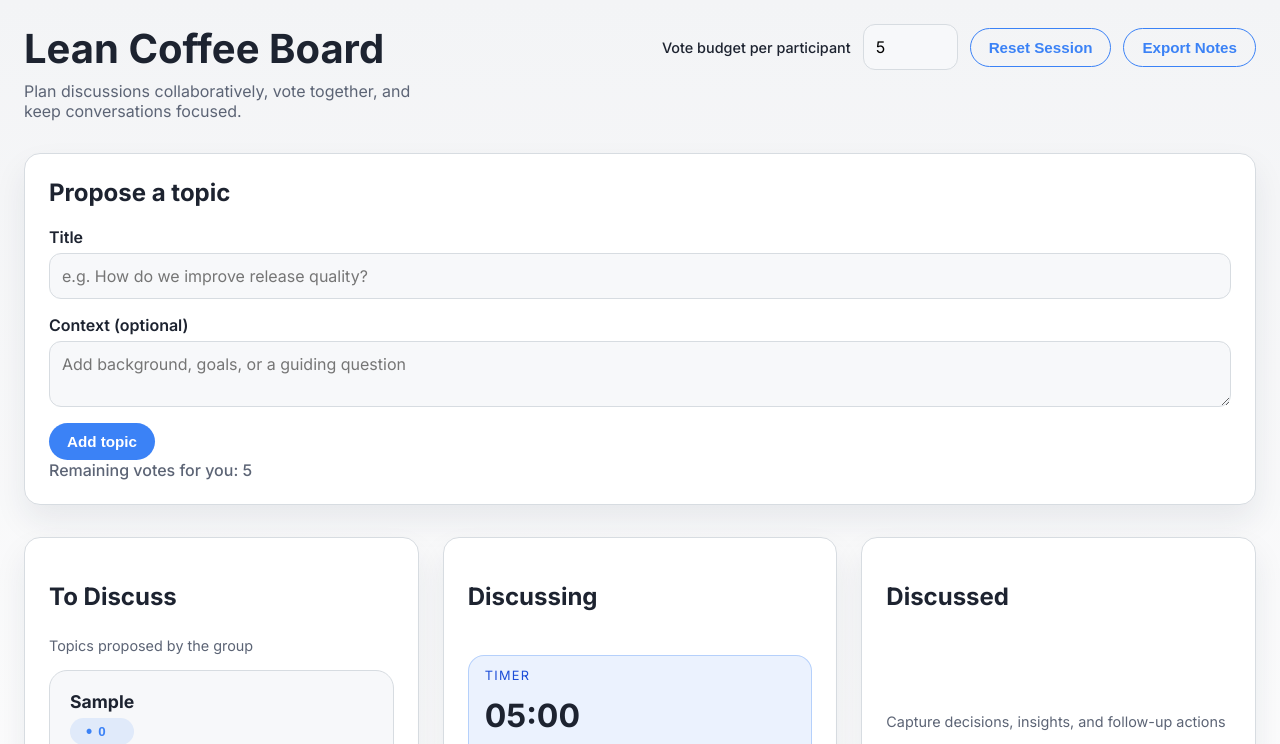
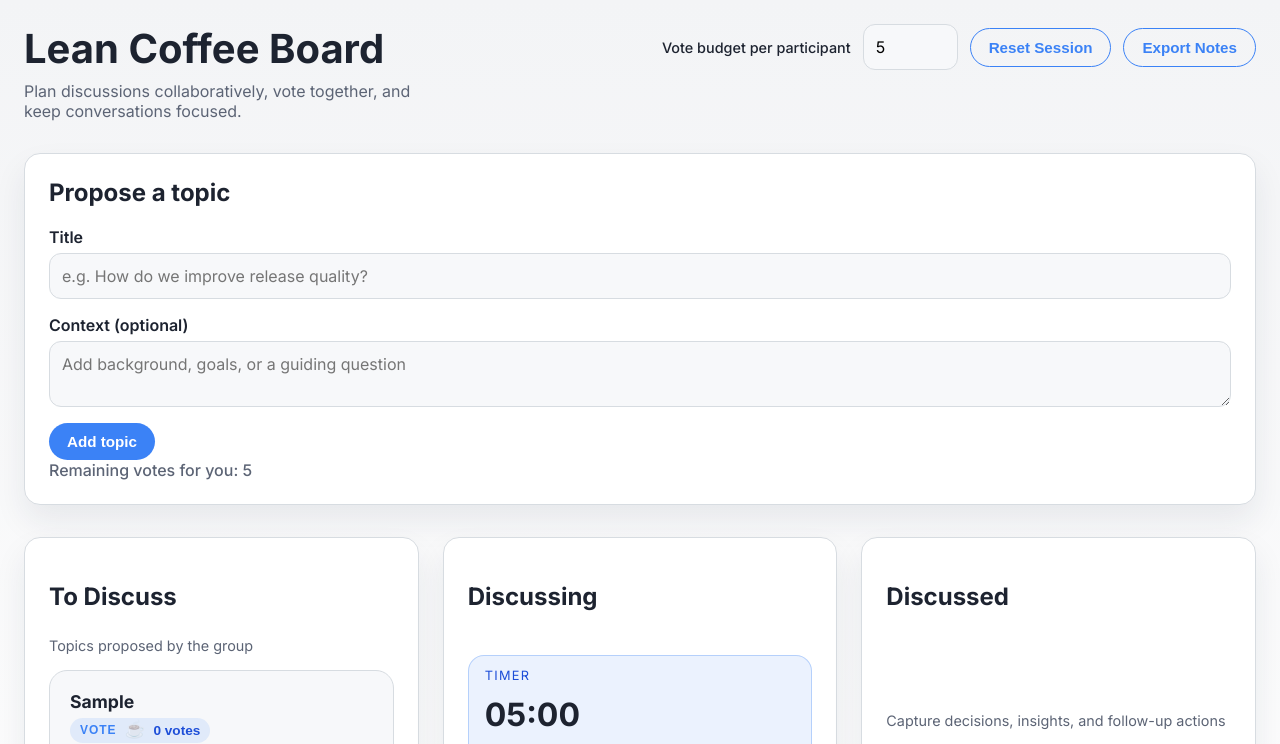
Before and after one commit to gutwepe/LeanCoffee, a plain HTML site: page index.html in a window 1280 px wide. Both pictures are taken after typing "Sample", "Sample" into the empty fields and a click on the button "Add topic". Shown: the top 744 px of the page. Drawn offline with Linux system fonts and the light colour scheme.

Commit message:
Add coffee icon voting UI

```diff
--- a/index.html
+++ b/index.html
@@ -90,9 +90,10 @@
       <header class="topic-header">
         <h3 class="topic-title"></h3>
         <div class="vote-chip" aria-live="polite">
-          <button class="vote-btn" type="button" title="Toggle vote" aria-label="Toggle vote">
-            <span class="vote-icon">•</span>
-            <span class="vote-count">0</span>
+          <button class="vote-btn" type="button" title="Toggle vote" aria-pressed="false">
+            <span class="vote-label">Vote</span>
+            <span class="coffee-stack" aria-hidden="true"></span>
+            <span class="vote-count" aria-live="polite">0</span>
           </button>
         </div>
       </header>
--- a/script.js
+++ b/script.js
@@ -1,6 +1,7 @@
 const STORAGE_KEY = 'lean-coffee-state-v1';
 const VOTE_KEY = 'lean-coffee-votes-v1';
 const DEFAULT_TIMER = 5 * 60; // seconds
+const MAX_COFFEE_ICONS = 5;
 
 const topicTemplate = document.getElementById('topicTemplate');
 const todoColumn = document.getElementById('todoColumn');
@@ -267,6 +268,38 @@ function renderBoard() {
   updateTimerUI();
 }
 
+function renderCoffeeStack(container, votes) {
+  container.innerHTML = '';
+  container.dataset.count = String(votes);
+
+  if (votes <= 0) {
+    container.classList.add('is-empty');
+    container.append(createCoffeeIcon());
+    return;
+  }
+
+  container.classList.remove('is-empty');
+  const iconCount = Math.min(votes, MAX_COFFEE_ICONS);
+
+  for (let i = 0; i < iconCount; i += 1) {
+    container.append(createCoffeeIcon());
+  }
+
+  if (votes > MAX_COFFEE_ICONS) {
+    const overflow = document.createElement('span');
+    overflow.className = 'coffee-overflow';
+    overflow.textContent = `+${votes - MAX_COFFEE_ICONS}`;
+    container.append(overflow);
+  }
+}
+
+function createCoffeeIcon() {
+  const icon = document.createElement('span');
+  icon.className = 'coffee-icon';
+  icon.textContent = '☕';
+  return icon;
+}
+
 function populateColumn(column, topics) {
   column.innerHTML = '';
   if (!topics.length) {
@@ -284,6 +317,8 @@ function populateColumn(column, topics) {
     const metaEl = card.querySelector('.topic-meta');
     const voteBtn = card.querySelector('.vote-btn');
     const voteCount = card.querySelector('.vote-count');
+    const coffeeStack = card.querySelector('.coffee-stack');
+    const voteLabel = card.querySelector('.vote-label');
     const notesInput = card.querySelector('.notes-input');
     const saveNotesBtn = card.querySelector('.save-notes');
     const actions = card.querySelector('.topic-actions');
@@ -297,13 +332,23 @@ function populateColumn(column, topics) {
       descriptionEl.hidden = true;
     }
     metaEl.textContent = `${topic.votes} vote${topic.votes === 1 ? '' : 's'} • Added ${formatRelativeDate(topic.createdAt)}`;
-    voteCount.textContent = topic.votes;
+    voteCount.textContent = `${topic.votes} ${topic.votes === 1 ? 'vote' : 'votes'}`;
+    voteCount.setAttribute('aria-label', `${topic.votes} ${topic.votes === 1 ? 'vote' : 'votes'}`);
+    renderCoffeeStack(coffeeStack, topic.votes);
 
-    if (votingState.topics[topic.id]) {
+    const hasVoted = Boolean(votingState.topics[topic.id]);
+    const limitReached = votingState.used >= votingState.limit && !hasVoted;
+
+    if (hasVoted) {
       card.classList.add('voted');
     } else {
       card.classList.remove('voted');
     }
+
+    voteLabel.textContent = hasVoted ? 'Voted' : 'Vote';
+    voteBtn.setAttribute('aria-pressed', hasVoted);
+    voteBtn.setAttribute('aria-label', `${hasVoted ? 'Remove your vote from' : 'Vote for'} ${topic.title}`);
+    voteBtn.title = limitReached ? 'Vote limit reached' : hasVoted ? 'Remove your vote' : 'Cast your vote';
 
     if (state.activeTopicId === topic.id) {
       card.classList.add('active');
@@ -324,7 +369,7 @@ function populateColumn(column, topics) {
     });
 
     voteBtn.addEventListener('click', () => toggleVote(topic));
-    voteBtn.disabled = !votingState.topics[topic.id] && votingState.used >= votingState.limit;
+    voteBtn.disabled = limitReached;
 
     const actionButtons = getActionsForTopic(topic);
     actionButtons.forEach((button) => actions.append(button));
--- a/style.css
+++ b/style.css
@@ -246,30 +246,71 @@ textarea:focus {
   background: rgba(59, 130, 246, 0.12);
   color: var(--accent);
   border-radius: 999px;
-  padding: 4px 10px;
+  padding: 4px 8px;
   display: flex;
   align-items: center;
+}
+
+.topic-card.voted .vote-chip {
+  background: rgba(59, 130, 246, 0.22);
 }
 
 .vote-btn {
   display: flex;
   align-items: center;
-  gap: 6px;
+  gap: 8px;
   border: none;
   background: transparent;
   color: inherit;
   font-weight: 600;
   cursor: pointer;
+  padding: 0 2px;
+}
+
+.vote-btn:hover:not([disabled]) {
+  color: var(--accent-dark);
 }
 
 .vote-btn[disabled] {
   cursor: not-allowed;
-  opacity: 0.5;
+  opacity: 0.6;
 }
 
-.vote-icon {
-  font-size: 1.1rem;
+.vote-btn[aria-pressed="true"] {
+  color: var(--accent-dark);
+}
+
+.vote-label {
+  font-size: 0.75rem;
+  letter-spacing: 0.08em;
+  text-transform: uppercase;
+}
+
+.vote-count {
+  font-size: 0.85rem;
+  color: var(--accent-dark);
+  font-variant-numeric: tabular-nums;
+}
+
+.coffee-stack {
+  display: flex;
+  align-items: center;
+  gap: 2px;
+}
+
+.coffee-icon {
+  font-size: 1.05rem;
   line-height: 1;
+}
+
+.coffee-stack.is-empty .coffee-icon {
+  opacity: 0.35;
+}
+
+.coffee-overflow {
+  font-size: 0.75rem;
+  font-weight: 600;
+  color: var(--accent-dark);
 }
 
 .notes {
```
